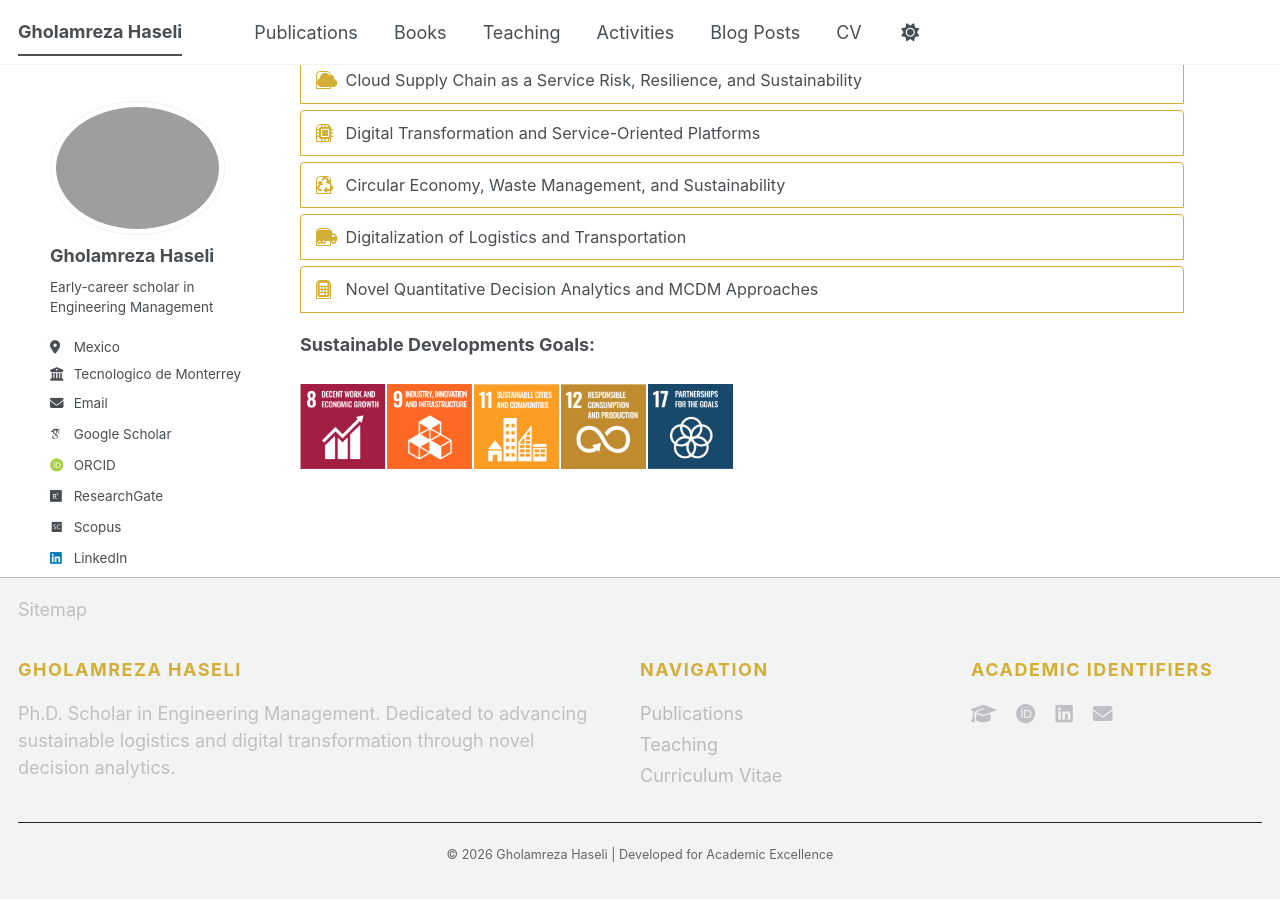
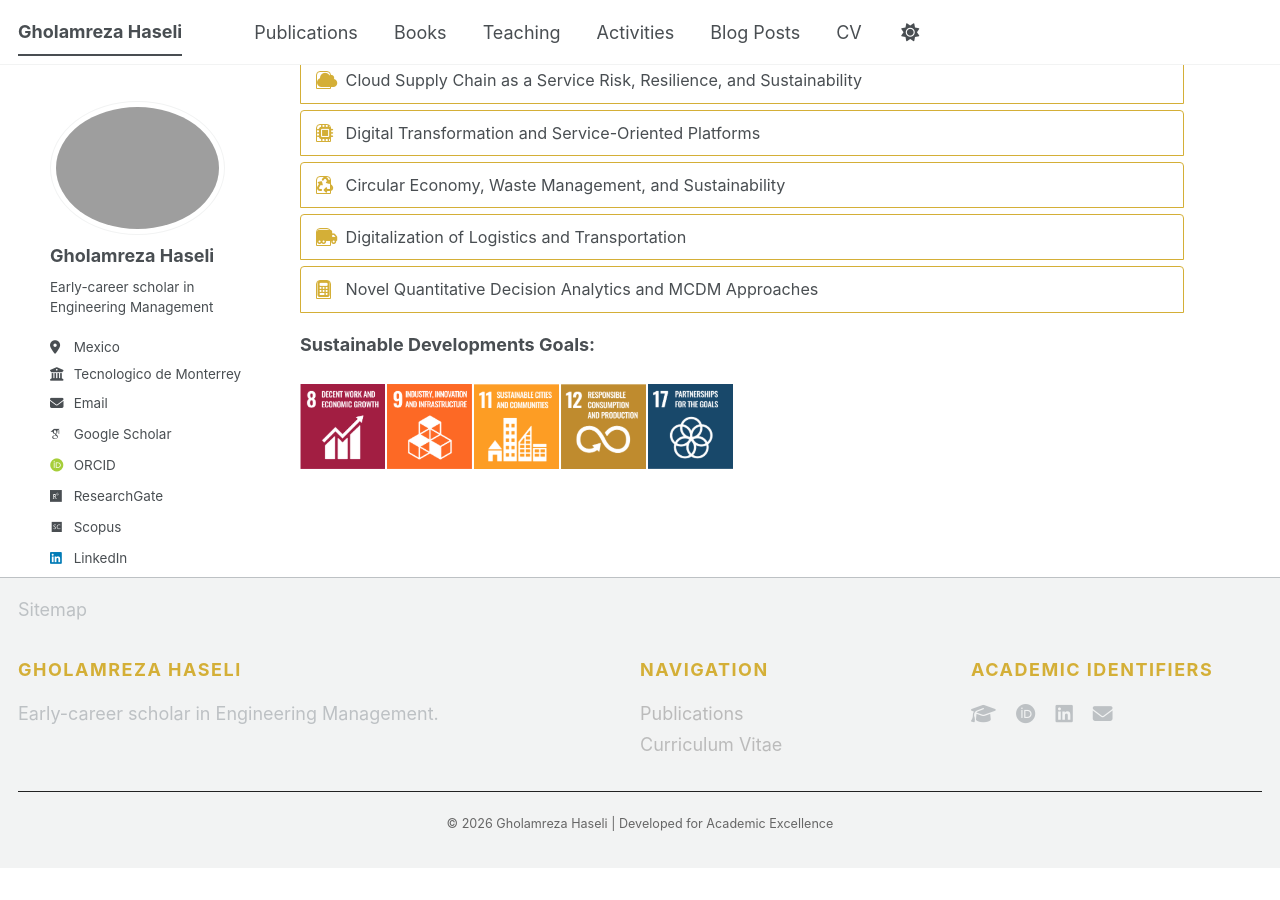
Before and after one commit to Gholamreza-Haseli/Gholamreza-Haseli.github.io, a Jekyll site: the page built from _pages/about.md, in a window 1280 px wide and 900 px high, scrolled down 804 px. Built offline with Jekyll 4.4.1, drawn with Linux system fonts in a browser that asks for light colours; some web fonts are replaced; a script bundle is joined from its source files by our own code; library files that are not in the unit come from our copies; after the commit the page ends 1673 px from its top, so only the background shows below that.

Commit message:
Update footer.html

```diff
--- a/_includes/footer.html
+++ b/_includes/footer.html
@@ -2,14 +2,13 @@
   <div class="footer-grid">
     <div class="footer-col">
       <h3 class="footer-title">Gholamreza Haseli</h3>
-      <p class="footer-bio">Ph.D. Scholar in Engineering Management. Dedicated to advancing sustainable logistics and digital transformation through novel decision analytics.</p>
+      <p class="footer-bio">Early-career scholar in Engineering Management.</p>
     </div>
 
     <div class="footer-col">
       <h3 class="footer-title">Navigation</h3>
       <ul class="footer-links">
         <li><a href="/publications/">Publications</a></li>
-        <li><a href="/teaching/">Teaching</a></li>
         <li><a href="/cv/">Curriculum Vitae</a></li>
       </ul>
     </div>
```
